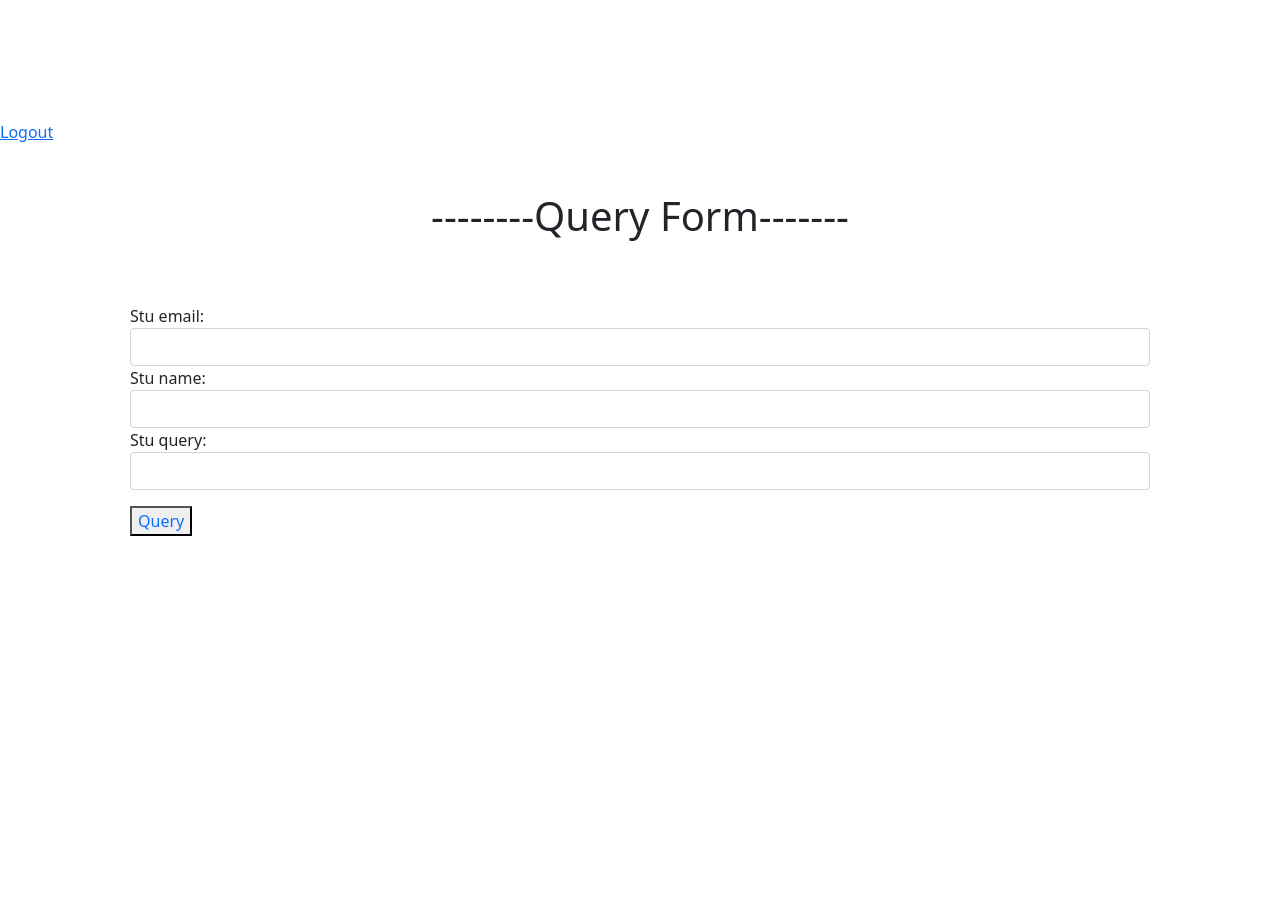
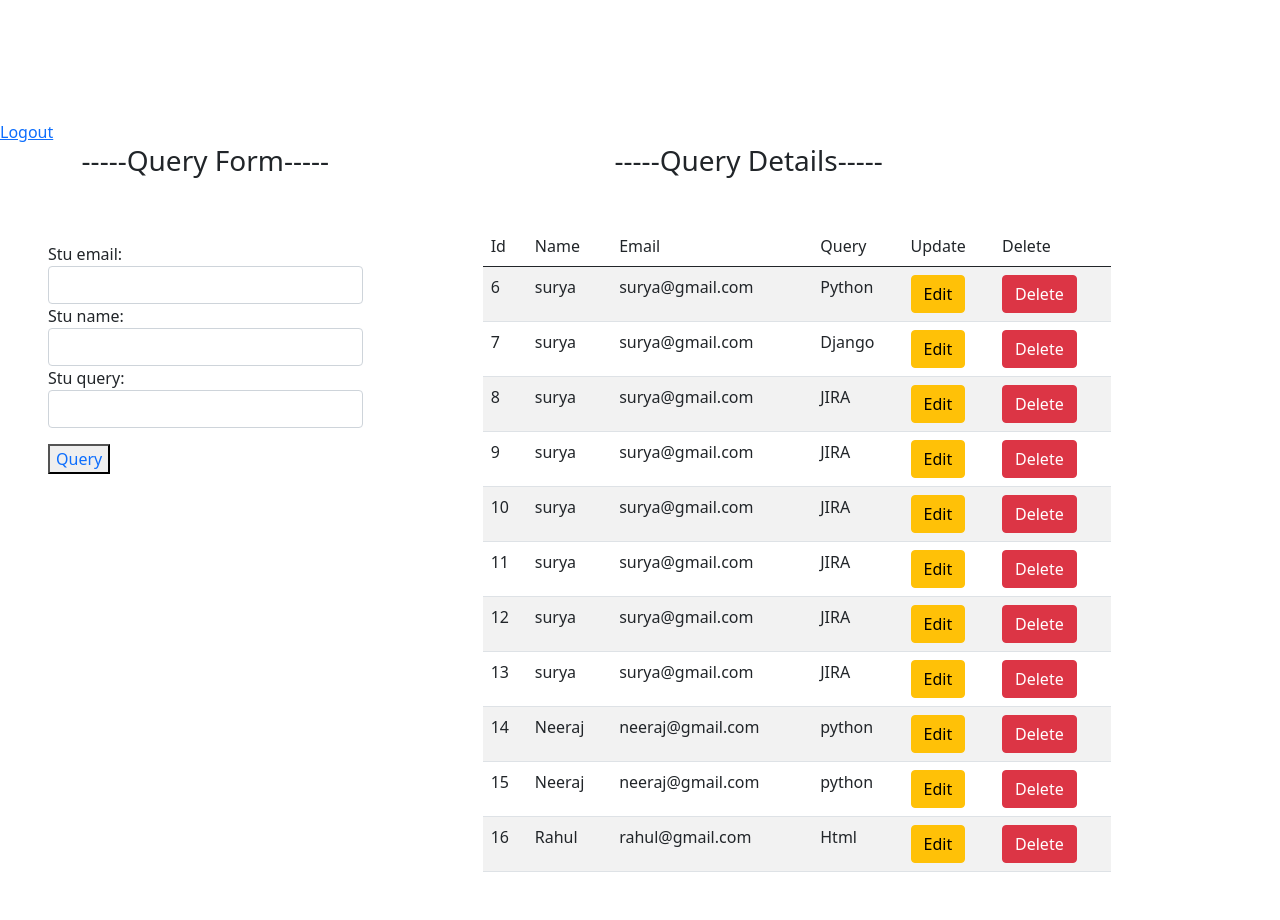
Before and after one commit to neerajpatel2505/CRUD_by-using_Djangoform-with-global-keyword, a Django app: template project/app/templates/dashboard.html in a window 1280 px wide. Before the commit the page ends 536 px from the top, so only its background shows below. Run offline with Django 5.2, Linux system fonts and the light colour scheme; the template is opened without the code that fills it: values that come from a table or form of the project are taken from there, others are empty; data comes from the database, SQL or seed files in the repository; both versions use the stored data as it was after the commit.

Commit message:
added delete feature in dashboard

```diff
--- a/project/app/templates/dashboard.html
+++ b/project/app/templates/dashboard.html
@@ -18,15 +18,48 @@
         {{data.password}}<br>
 
         <a href="{% url 'home' %}">Logout</a>
-    <div class="container-sm mt-5">
-
-        <h1 class="text-center">--------Query Form-------</h1>
+        <div class="row">
+            <div class="col-4">
+                <h3 class="text-center">-----Query Form-----</h3>
                 <h4 class="text-center text-success mb-3"> {{msg}} </h4>
                 <form action='{% url "query" %}' method="post" class="p-5">
                     {% csrf_token %}
                     {{query}}
                     <button type="submit" class='mt-3 text-primary'>Query</button>
                 </form>
+            </div>
+
+                <div class="col-6">
+                    <h3 class="text-center">-----Query Details-----</h3>
+
+                    <table class="table table-striped m-5">
+                        <thead>
+                            <td>Id</td>
+                            <td>Name</td>
+                            <td>Email</td>
+                            <td>Query</td>
+                            <td>Update</td>
+                            <td>Delete</td>
+                        </thead>
+                        {% if data1 %}
+                        {% for i in data1 %}
+                            <tr>
+                                <td>{{i.id}}</td>
+                                <td>{{i.stu_name}}</td>
+                                <td>{{i.stu_email}}</td>
+                                <td>{{i.stu_query}}</td>
+                                <td><a href="#"><button type="submit" class="btn btn-warning">Edit</button></a></td>
+                                <td><form action="{% url 'delete' pk=i.id %}" method="post">
+                                    {% csrf_token %}
+                                        <button type="submit" class="btn btn-danger">Delete</button>
+                                    </form>
+                                </td>
+
+                            </tr>
+                        {% endfor %}
+                        {% endif %}
+                    </table>
+                </div>
 
         </div>
 </body>
--- a/project/project/urls.py
+++ b/project/project/urls.py
@@ -22,5 +22,6 @@ urlpatterns = [
     path('admin/', admin.site.urls),
     path('',views.home,name='home'),
     path("login/",views.login,name='login'),
-    path("query/",views.query,name='query')
+    path("query/",views.query,name='query'),
+    path("delete/<int:pk>",views.delete,name='delete'),
 ]
```
Also changed, not shown: project/app/views.py (+32 -2 lines), project/db.sqlite3. Lines whose indentation alone changed are shown as unchanged.
